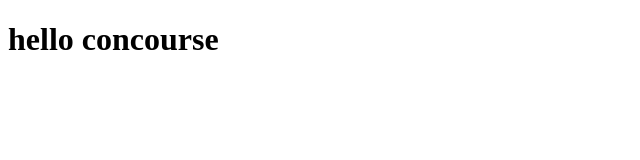
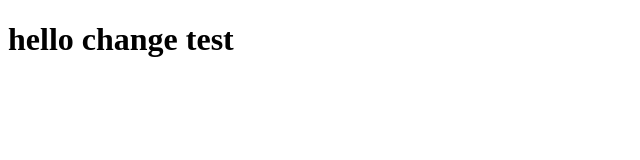
Before and after one commit to cohenaj194/apache-simple, a plain HTML site: page index.html in a window 1280 px wide. Shown: the full height of the page, 0-640 px from the left. Drawn offline with Linux system fonts and the light colour scheme.

Commit message:
Update index.html

```diff
--- a/index.html
+++ b/index.html
@@ -1,6 +1,6 @@
 <!DOCTYPE html>
 <html>
 	<body>
-		<h1>hello concourse</h1>
+		<h1>hello change test</h1>
 	</body>
 </html>
```
